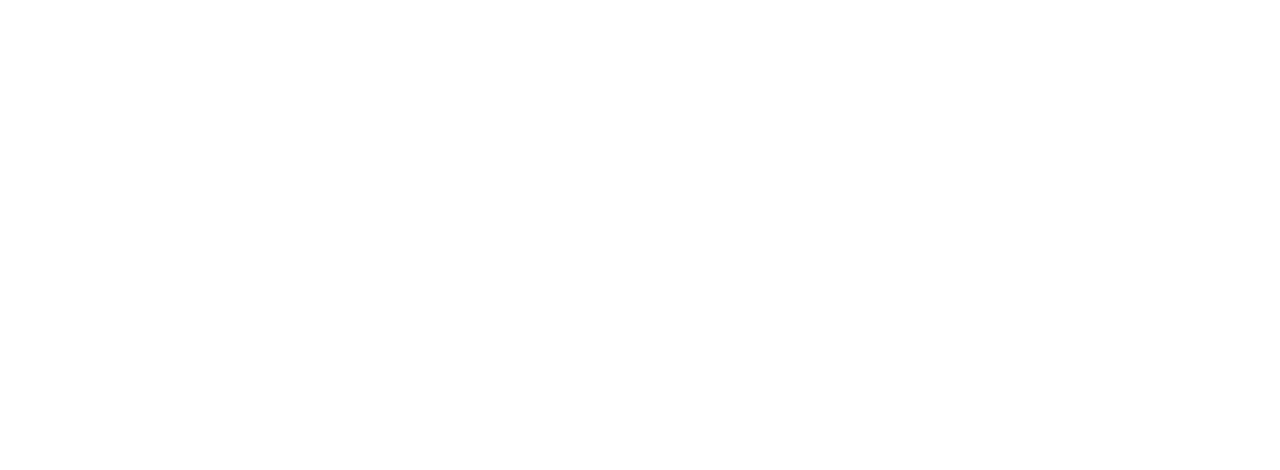
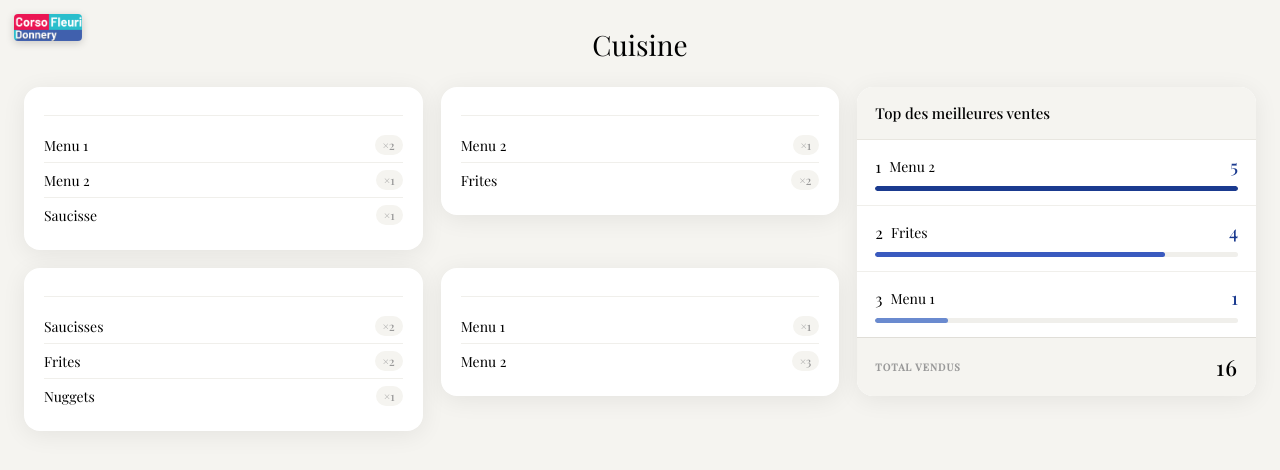
Before and after one commit to NathanCBT/Corso-Fleuri, a plain HTML site: page pages/kitchen/kitchen.html in a window 1280 px wide. Drawn offline with nearby package versions, Linux system fonts and the light colour scheme.

Commit message:
form et kitchen

```diff
--- a/pages/form/form.css
+++ b/pages/form/form.css
@@ -5,7 +5,7 @@
 }
 
 body {
-  font-family: 'Jost', sans-serif;
+  font-family: 'Playfair Display', serif;
   background: #f5f4f0;
   min-height: 100vh;
   display: flex;
--- /dev/null
+++ b/pages/kitchen/kitchen.css
@@ -0,0 +1,220 @@
+*, *::before, *::after {
+  box-sizing: border-box;
+  margin: 0;
+  padding: 0;
+}
+
+:root {
+  --bg: #f5f4f0;
+  --white: #ffffff;
+  --text: #000000;
+  --red: #e8243c;
+  --blue: #1a3a8f;
+  --shadow: 0 4px 24px rgba(0,0,0,0.07);
+  --radius: 16px;
+}
+
+body {
+  font-family: 'Playfair Display', serif;
+  background: var(--bg);
+  min-height: 100vh;
+  padding: 20px 24px 40px;
+}
+
+.logo {
+  position: fixed;
+  top: 14px;
+  left: 14px;
+  width: 68px;
+  border-radius: 4px;
+  overflow: hidden;
+  box-shadow: 0 2px 8px rgba(0,0,0,0.18);
+  z-index: 10;
+}
+.logo img { width: 100%; display: block; }
+
+.header {
+  text-align: center;
+  margin-bottom: 24px;
+  padding-top: 6px;
+}
+.header h1 {
+  font-family: 'Playfair Display', serif;
+  font-weight: 400;
+  font-size: 28px;
+  color: var(--text);
+}
+
+.layout {
+  display: grid;
+  grid-template-columns: 1fr 1fr 1fr;
+  grid-template-rows: auto auto;
+  gap: 18px;
+  align-items: start;
+}
+
+.ventes-col {
+  grid-column: 3;
+  grid-row: 1 / 3;
+}
+
+.card {
+  background: var(--white);
+  border-radius: var(--radius);
+  box-shadow: var(--shadow);
+  padding: 18px 20px;
+  display: flex;
+  flex-direction: column;
+  gap: 12px;
+  animation: fadeUp 0.35s ease both;
+}
+
+@keyframes fadeUp {
+  from { opacity: 0; transform: translateY(10px); }
+  to   { opacity: 1; transform: translateY(0); }
+}
+
+.order-num {
+  font-size: 13px;
+  font-weight: 400;
+  color: #999;
+  border-bottom: 1px solid #f0efeb;
+  padding-bottom: 10px;
+}
+.order-num span {
+  font-size: 19px;
+  font-weight: 500;
+  color: var(--text);
+  margin-left: 4px;
+}
+
+.plats {
+  list-style: none;
+  display: flex;
+  flex-direction: column;
+}
+.plats li {
+  font-size: 14px;
+  font-weight: 300;
+  color: var(--text);
+  display: flex;
+  align-items: center;
+  justify-content: space-between;
+  padding: 7px 0;
+  border-bottom: 1px solid #f0efeb;
+}
+.plats li:last-child { border-bottom: none; }
+
+.qty {
+  font-size: 12px;
+  font-weight: 500;
+  color: #999;
+  background: #f5f4f0;
+  padding: 2px 8px;
+  border-radius: 999px;
+  flex-shrink: 0;
+}
+
+.historique-card {
+  background: var(--white);
+  border-radius: var(--radius);
+  box-shadow: var(--shadow);
+  overflow: hidden;
+  animation: fadeUp 0.35s ease both;
+  height: 100%;
+}
+
+.histo-title {
+  padding: 16px 18px;
+  font-family: 'Playfair Display', serif;
+  font-size: 15px;
+  font-weight: 500;
+  color: var(--text);
+  border-bottom: 1px solid #e8e6e0;
+  background: #f5f4f0;
+}
+
+.histo-list { list-style: none; }
+
+.histo-row {
+  display: flex;
+  flex-direction: column;
+  gap: 8px;
+  padding: 14px 18px;
+  border-bottom: 1px solid #f0efeb;
+  transition: background 0.15s;
+}
+.histo-row:last-child { border-bottom: none; }
+.histo-row:hover { background: #fafaf8; }
+
+.histo-row-top {
+  display: flex;
+  align-items: center;
+  justify-content: space-between;
+}
+
+.histo-name {
+  display: flex;
+  align-items: center;
+  gap: 8px;
+  font-size: 14px;
+  font-weight: 400;
+  color: var(--text);
+}
+
+.rank-badge { font-size: 16px; flex-shrink: 0; }
+
+.rank-other {
+  font-size: 11px;
+  font-weight: 600;
+  color: #999;
+  background: #f0efeb;
+  width: 22px;
+  height: 22px;
+  border-radius: 50%;
+  display: flex;
+  align-items: center;
+  justify-content: center;
+}
+
+.histo-total {
+  font-family: 'Playfair Display', serif;
+  font-size: 18px;
+  font-weight: 500;
+  color: var(--blue);
+}
+
+.histo-bar-wrap {
+  background: #f0efeb;
+  border-radius: 999px;
+  height: 5px;
+  overflow: hidden;
+}
+.histo-bar {
+  height: 100%;
+  border-radius: 999px;
+  background: #9ab0e0;
+}
+.rank-1 .histo-bar { background: #1a3a8f; }
+.rank-2 .histo-bar { background: #3a5abf; }
+.rank-3 .histo-bar { background: #6a8acf; }
+
+.histo-footer {
+  display: flex;
+  align-items: center;
+  justify-content: space-between;
+  padding: 14px 18px;
+  background: #f5f4f0;
+  border-top: 1.5px solid #e0ded8;
+  font-size: 10px;
+  font-weight: 600;
+  letter-spacing: 0.1em;
+  text-transform: uppercase;
+  color: #999;
+}
+.histo-grand-total {
+  font-family: 'Playfair Display', serif;
+  font-size: 22px;
+  font-weight: 500;
+  color: var(--text);
+}
--- a/pages/kitchen/kitchen.html
+++ b/pages/kitchen/kitchen.html
@@ -1,11 +1,93 @@
 <!DOCTYPE html>
-<html lang="en">
+<html lang="fr">
 <head>
-	<meta charset="UTF-8">
-	<meta name="viewport" content="width=device-width, initial-scale=1.0">
-	<title>kitchen</title>
+  <meta charset="UTF-8"/>
+  <meta name="viewport" content="width=device-width, initial-scale=1.0"/>
+  <title>Cuisine — Corso Fleuri Donnery</title>
+  <link href="https://fonts.googleapis.com/css2?family=Playfair+Display:wght@400;500&family=Jost:wght@300;400;500;600&display=swap" rel="stylesheet"/>
+  <link rel="stylesheet" href="kitchen.css"/>
 </head>
 <body>
-	<script src="kitchen.js"></script>
+
+  <div class="logo">
+    <img src="../../assets/logo.png" alt="logo">
+  </div>
+
+  <header class="header">
+    <h1>Cuisine</h1>
+  </header>
+
+  <main class="layout">
+
+    <div class="card">
+      <div class="order-num"></div>
+      <ul class="plats">
+        <li>Menu 1 <span class="qty">×2</span></li>
+        <li>Menu 2 <span class="qty">×1</span></li>
+        <li>Saucisse <span class="qty">×1</span></li>
+      </ul>
+    </div>
+
+    <div class="card">
+      <div class="order-num"></div>
+      <ul class="plats">
+        <li>Menu 2 <span class="qty">×1</span></li>
+        <li>Frites <span class="qty">×2</span></li>
+      </ul>
+    </div>
+
+    <div class="ventes-col">
+      <div class="historique-card">
+        <div class="histo-title">Top des meilleures ventes</div>
+        <ul class="histo-list">
+          <li class="histo-row rank-1">
+            <div class="histo-row-top">
+              <div class="histo-name"><span class="rank-badge">1</span> Menu 2</div>
+              <span class="histo-total">5</span>
+            </div>
+            <div class="histo-bar-wrap"><div class="histo-bar" style="width:100%"></div></div>
+          </li>
+          <li class="histo-row rank-2">
+            <div class="histo-row-top">
+              <div class="histo-name"><span class="rank-badge">2</span> Frites</div>
+              <span class="histo-total">4</span>
+            </div>
+            <div class="histo-bar-wrap"><div class="histo-bar" style="width:80%"></div></div>
+          </li>
+          <li class="histo-row rank-3">
+            <div class="histo-row-top">
+              <div class="histo-name"><span class="rank-badge">3</span> Menu 1</div>
+              <span class="histo-total">1</span>
+            </div>
+            <div class="histo-bar-wrap"><div class="histo-bar" style="width:20%"></div></div>
+          </li>
+        </ul>
+        <div class="histo-footer">
+          <span>Total vendus</span>
+          <span class="histo-grand-total">16</span>
+        </div>
+      </div>
+    </div>
+
+    <div class="card">
+      <div class="order-num"></div>
+      <ul class="plats">
+        <li>Saucisses <span class="qty">×2</span></li>
+        <li>Frites <span class="qty">×2</span></li>
+        <li>Nuggets <span class="qty">×1</span></li>
+      </ul>
+    </div>
+
+    <div class="card">
+      <div class="order-num"></div>
+      <ul class="plats">
+        <li>Menu 1 <span class="qty">×1</span></li>
+        <li>Menu 2 <span class="qty">×3</span></li>
+      </ul>
+    </div>
+
+  </main>
+
+  <script src="kitchen.js"></script>
 </body>
 </html>
```
Also changed, not shown: pages/form/form.html (+5 -4 lines), pages/form/form.js (+21 -0 lines).
